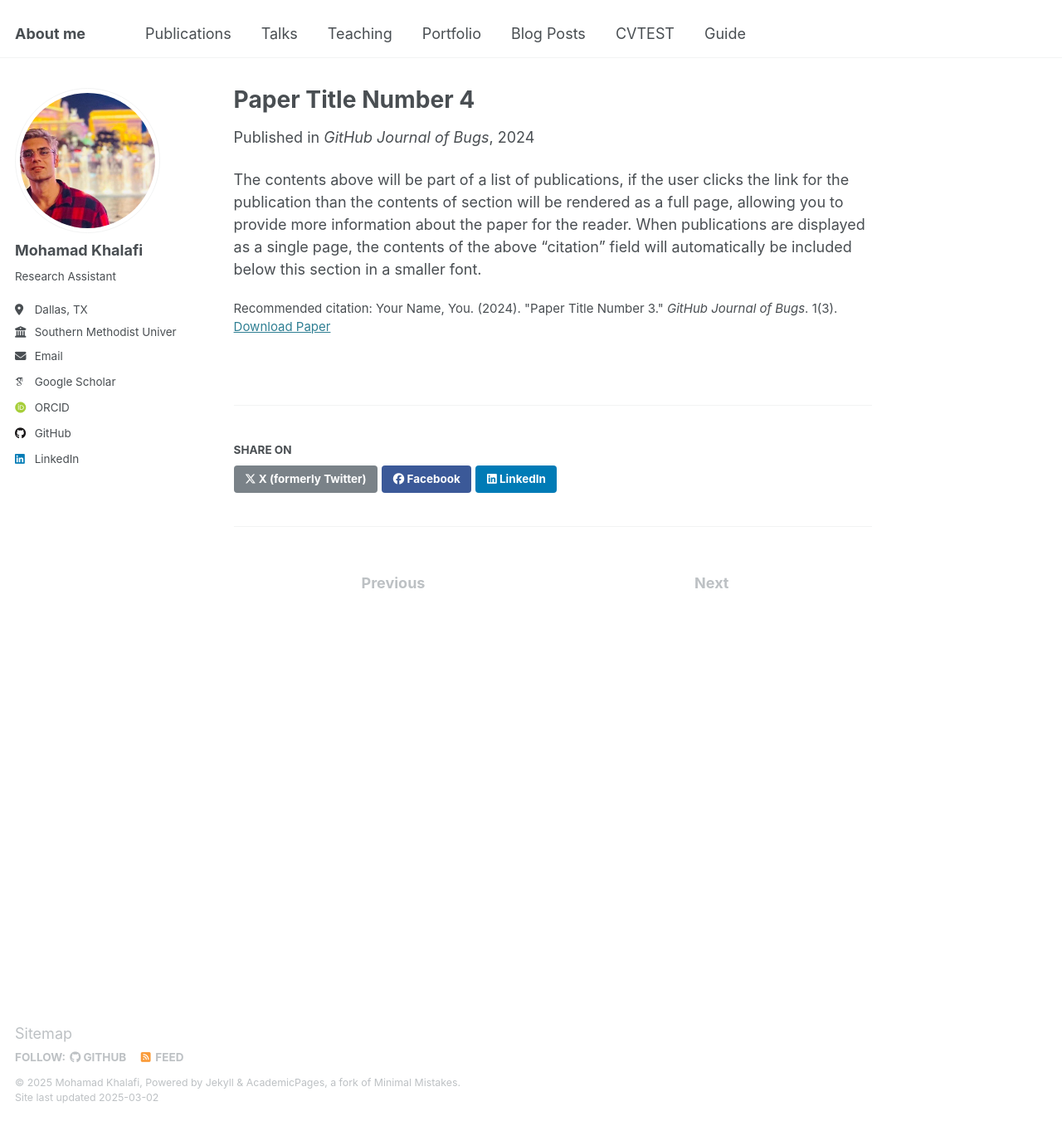
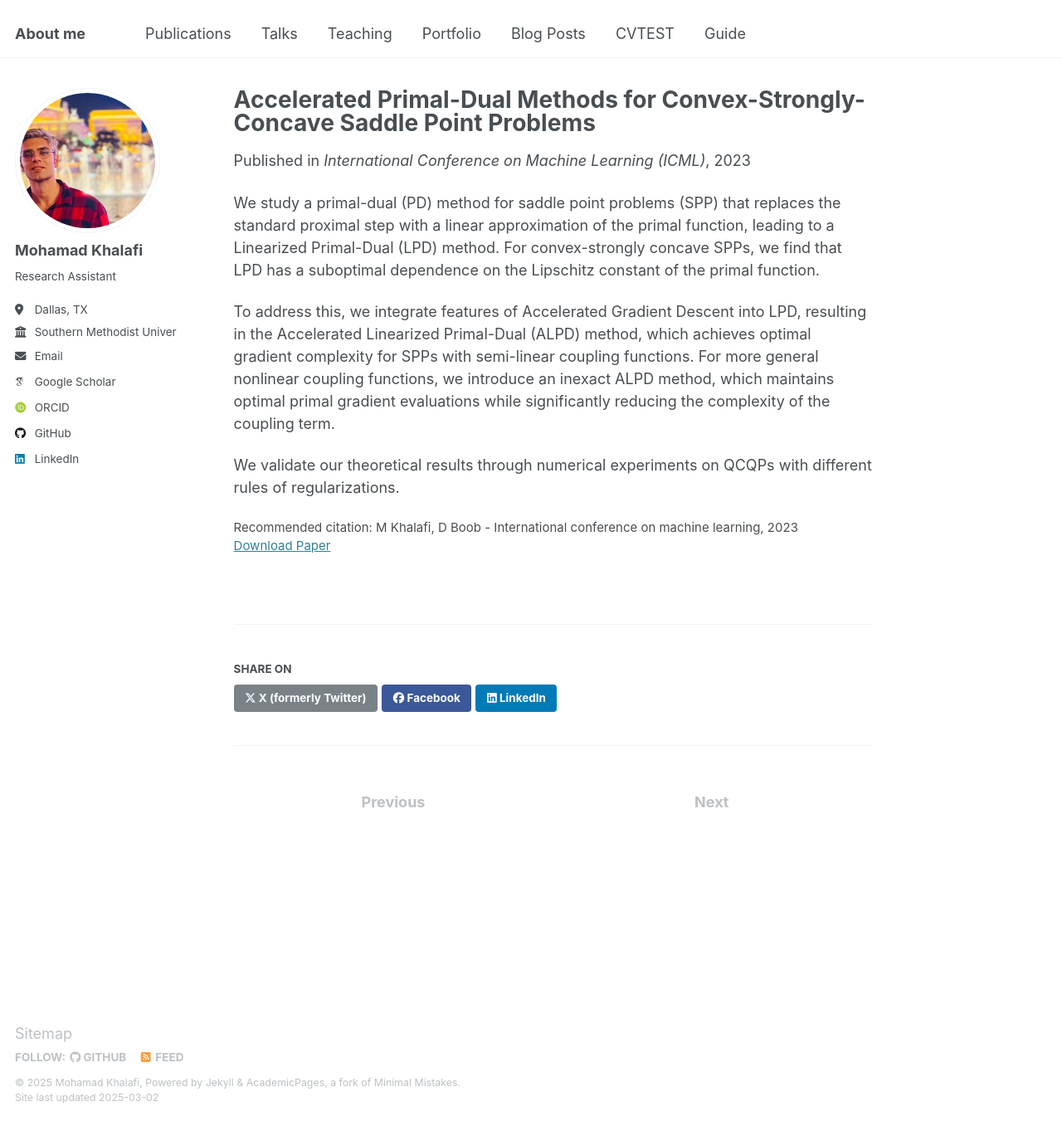
Before and after one commit to Mohammadkhf/mohammadkhf.github.io, a Jekyll site: the page built from _publications/2024-02-17-paper-title-number-4.md, in a window 1280 px wide and 1351 px high. Shown: the whole window at 83% size. Built offline with Jekyll 4.4.1, drawn with Linux system fonts in a browser that asks for light colours; some web fonts are replaced.

Commit message:
Update 2024-02-17-paper-title-number-4.md

```diff
--- a/_publications/2024-02-17-paper-title-number-4.md
+++ b/_publications/2024-02-17-paper-title-number-4.md
@@ -1,13 +1,17 @@
 ---
-title: "Paper Title Number 4"
+title: "Accelerated Primal-Dual Methods for Convex-Strongly-Concave Saddle Point Problems"
 collection: publications
 category: conferences
-permalink: /publication/2024-02-17-paper-title-number-4
-excerpt: 'This paper is about fixing template issue #693.'
-date: 2024-02-17
-venue: 'GitHub Journal of Bugs'
-paperurl: 'http://academicpages.github.io/files/paper3.pdf'
-citation: 'Your Name, You. (2024). &quot;Paper Title Number 3.&quot; <i>GitHub Journal of Bugs</i>. 1(3).'
+permalink: /publication/ICML
+excerpt: 'This paper was published in my first year of PhD'
+date: 2023-6-12
+venue: 'International Conference on Machine Learning (ICML)'
+paperurl: 'http://mohammadkhf.github.io/files/icml.pdf'
+citation: 'M Khalafi, D Boob - International conference on machine learning, 2023'
 ---
 
-The contents above will be part of a list of publications, if the user clicks the link for the publication than the contents of section will be rendered as a full page, allowing you to provide more information about the paper for the reader. When publications are displayed as a single page, the contents of the above "citation" field will automatically be included below this section in a smaller font.
+We study a primal-dual (PD) method for saddle point problems (SPP) that replaces the standard proximal step with a linear approximation of the primal function, leading to a Linearized Primal-Dual (LPD) method. For convex-strongly concave SPPs, we find that LPD has a suboptimal dependence on the Lipschitz constant of the primal function.
+
+To address this, we integrate features of Accelerated Gradient Descent into LPD, resulting in the Accelerated Linearized Primal-Dual (ALPD) method, which achieves optimal gradient complexity for SPPs with semi-linear coupling functions. For more general nonlinear coupling functions, we introduce an inexact ALPD method, which maintains optimal primal gradient evaluations while significantly reducing the complexity of the coupling term.
+
+We validate our theoretical results through numerical experiments on QCQPs with different rules of regularizations.
```
